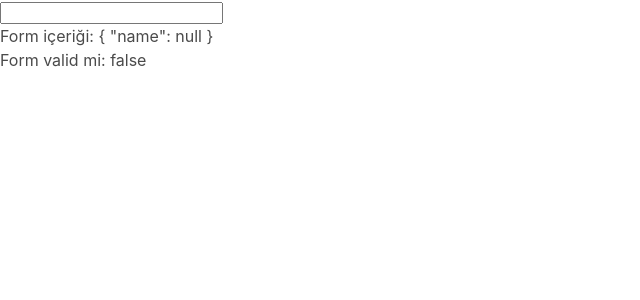
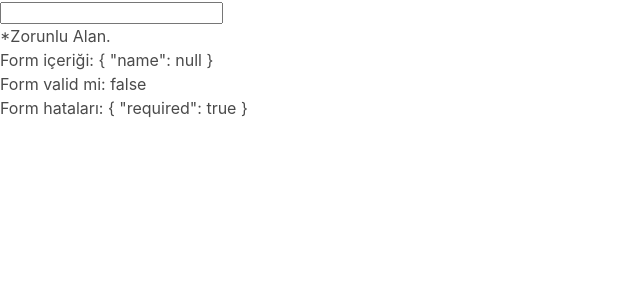
Before and after one commit to guneykilicel/reactive-form-with-angular, an Angular app: page / in a window 1280 px wide. Shown: the top 300 px of the page, without its empty margins (0-640 px from the left). Built offline with nearby package versions, Linux system fonts and the light colour scheme.

Commit message:
hata mesaji eklendi

```diff
--- a/src/app/cardform/cardform.component.html
+++ b/src/app/cardform/cardform.component.html
@@ -1,6 +1,17 @@
 <form [formGroup]="cardForm">
     <input type="text" formControlName="name">
+    <div *ngIf="cardForm.get('name')?.errors?.['required']">
+        *Zorunlu Alan.
+    </div>
+    <div *ngIf="cardForm.get('name')?.errors?.['minlength']">
+        Girdiğiniz isim
+        {{cardForm.get('name')?.errors?.['minlength']?.['actualLength']}}
+        karakter içermektedir fakat minimum
+        {{cardForm.get('name')?.errors?.['minlength']?.['requiredLength']}}
+        karakter içermelidir.
+    </div>
 </form>
 
 <div>Form içeriği: {{cardForm.value | json}}</div>
 <div>Form valid mi: {{cardForm.valid | json}}</div>
+<div>Form hataları: {{cardForm.get('name')?.errors | json}}</div>
```
